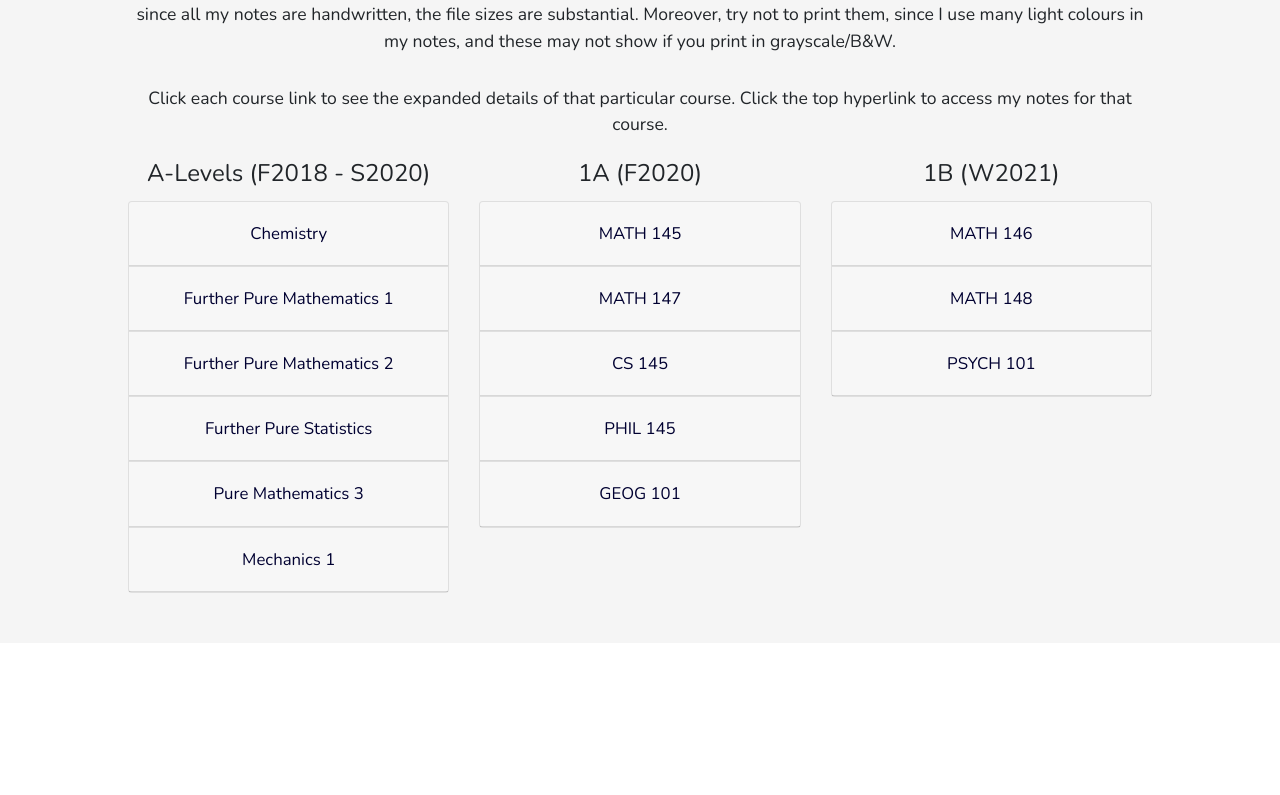
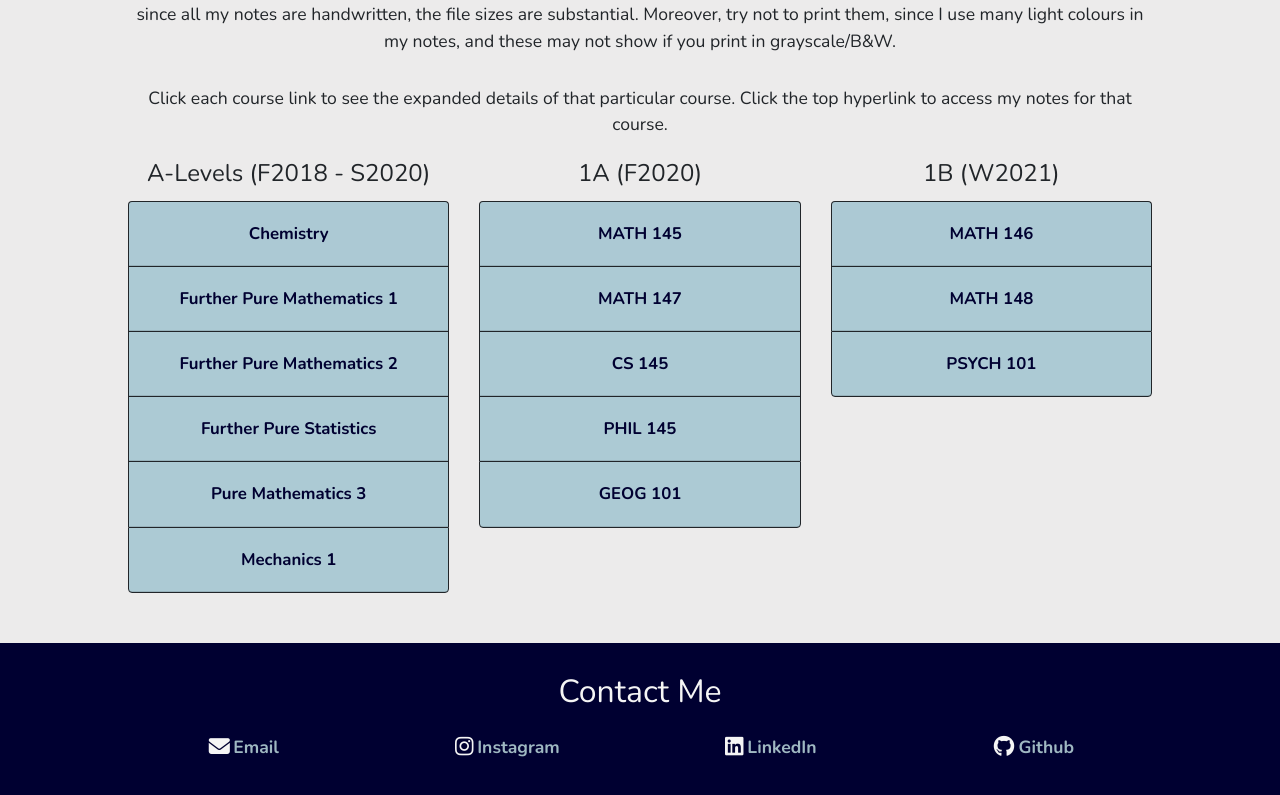
Before and after one commit to mcpenguin/the-arctic-blog, a React (Create React App) app: page / in a window 1280 px wide. Shown: the part 1313-2108 px from the top of the page. Before the commit the page ends 1956 px from the top, so only its background shows below. Built offline with nearby package versions, Linux system fonts and the light colour scheme.

Commit message:
more notes css, implemented contact me section

```diff
--- a/index.html
+++ b/index.html
@@ -1112,8 +1112,7 @@
                     <div class="contact-me-box col-md-4">
                         <p>
                             <i class="contact-me-logo fas fa-envelope"></i>
-                            <a class="contact-me-link" href="mailto:marcus.chanwc@gmail.com"
-                                :>marcus.chanwc@gmail.com</a>
+                            <a class="contact-me-link" href="mailto:marcus.chanwc@gmail.com">marcus.chanwc@gmail.com</a>
                         </p>
                     </div>
                     <div class="contact-me-box col-md-2">
--- a/package.json
+++ b/package.json
@@ -22,6 +22,7 @@
     "build": "react-scripts build",
     "test": "react-scripts test",
     "eject": "react-scripts eject",
+    "make_section": "bash make-section-folder.sh",
     "make_notes_export": "node src/components/Notes/make-notes-export-file.js"
   },
   "eslintConfig": {
--- a/src/App.js
+++ b/src/App.js
@@ -4,6 +4,7 @@ import { Component } from 'react';
 import Header from './components/Header/Header';
 import AboutMe from './components/AboutMe/AboutMe';
 import Notes from './components/Notes/Notes';
+import ContactMe from './components/ContactMe/ContactMe';
 
 export default class App extends Component {
     render() {
@@ -12,6 +13,7 @@ export default class App extends Component {
                 <Header />
                 <AboutMe />
                 <Notes />
+                <ContactMe />
             </>
         )
     }
--- a/src/components/AboutMe/AboutMe.css
+++ b/src/components/AboutMe/AboutMe.css
@@ -26,7 +26,7 @@
     padding-bottom: 50px;
     padding-left: 0;
     padding-right: 0;
-    background-color: #f5f5f5;
+    background-color: #f5f5f5cc;
 }
 
 #personal-description {
--- /dev/null
+++ b/src/components/ContactMe/ContactMe.js
@@ -0,0 +1,96 @@
+// React component class for ContactMe section
+import React, { Component } from 'react';
+
+// import Bootstrap components
+import Container from 'react-bootstrap/Container';
+import Row from 'react-bootstrap/Row';
+import Col from 'react-bootstrap/Col';
+
+// import stylesheet
+import './ContactMe.css';
+
+class ContactMeBox extends Component {
+    render() {
+        return (
+            <Col md={this.props.width} className="contact-me-box">
+                <p>
+                    <i class={`contact-me-logo ${this.props.logo}`}></i>
+                    <a class="contact-me-link" href={this.props.link}>{this.props.name}</a>
+                </p>
+            </Col>
+        )
+    }
+}
+
+export default class ContactMe extends Component {
+    render() {
+        return (
+            <section className="section-contact-me">
+                <footer>
+                    <h2>Contact Me</h2>
+                    <Container fluid className="contact-me-details">
+                        <Row>
+                            <ContactMeBox
+                                name="Email"
+                                link="mailto:marcus.chanwc@gmail.com"
+                                logo="fas fa-envelope"
+                                width={3}
+                            />
+                            <ContactMeBox
+                                name="Instagram"
+                                link="https://www.instagram.com/mcpenquin/?hl=en"
+                                logo="fab fa-instagram"
+                                width={3}
+                            />
+                            <ContactMeBox
+                                name="LinkedIn"
+                                link="https://www.linkedin.com/in/marcus-chanwc/"
+                                logo="fab fa-linkedin"
+                                width={3}
+                            />
+                            <ContactMeBox
+                                name="Github"
+                                link="https://github.com/mcpenguin"
+                                logo="fab fa-github"
+                                width={3}
+                            />
+                        </Row>
+                    </Container>
+                    {/* <div class="contact-me-details row">
+                        <div class="contact-me-box col-md-2">
+                            <p>
+                                <i class="contact-me-logo fab fa-instagram"></i>
+                                <a class="contact-me-link" href="https://www.instagram.com/mcpenquin/?hl=en">Instagram</a>
+                            </p>
+                        </div>
+                        <div class="contact-me-box col-md-4">
+                            <p>
+                                <i class="contact-me-logo fas fa-envelope"></i>
+                                <a class="contact-me-link" href="mailto:marcus.chanwc@gmail.com">marcus.chanwc@gmail.com</a>
+                            </p>
+                        </div>
+                        <div class="contact-me-box col-md-2">
+                            <p>
+                                <i class="contact-me-logo fab fa-linkedin"></i>
+                                <a class="contact-me-link" href="https://www.linkedin.com/in/marcus-chanwc/">LinkedIn</a>
+                            </p>
+                        </div>
+                        <div class="contact-me-box col-md-2">
+                            <p>
+                                <i class="contact-me-logo fab fa-github"></i>
+                                <a class="contact-me-link" href="https://github.com/mcpenguin">GitHub</a>
+                            </p>
+                        </div>
+                        <div class="contact-me-box col-md-2">
+                            <p>
+                                <i class="contact-me-logo fab fa-youtube"></i>
+                                <a class="contact-me-link"
+                                    href="https://www.youtube.com/channel/UCIAQzTXPVtht2H0hoz8NNAg">YouTube</a>
+                            </p>
+                        </div>
+                    </div> */}
+                </footer>
+            </section>
+        );
+    }
+}
--- a/src/components/Notes/Notes.css
+++ b/src/components/Notes/Notes.css
@@ -1,5 +1,5 @@
 .section-notes {
-    background-color: #f5f5f5;
+    background-color: #ecebeb;
     padding-bottom: 50px;
     font-size: 1.1rem;
 }
@@ -14,13 +14,18 @@
 }
 
 .notes-card {
-    height: 80%;
-    padding: 0px;
+    background-color: #b2d0db;
+    border: 1px solid;
+}
+
+.notes-card-body {
+    background-color: #ecebeb;
 }
 
 .notes-card-link {
     color: #000031;
     font-size: 1.05rem;
+    font-weight: bold;
 }
 
 .notes-card-link:hover {
@@ -53,6 +58,5 @@
 
 .notes-description {
     font-size: 1rem;
-    font-style: italic;
     text-align: justify;
 }
--- a/src/components/Notes/Notes.js
+++ b/src/components/Notes/Notes.js
@@ -59,7 +59,7 @@ class CourseNotes extends Component {
                     </Accordion.Toggle>
                 </Card.Header>
                 <Accordion.Collapse eventKey={this.props.eventKey}>
-                    <Card.Body>
+                    <Card.Body className="notes-card-body">
                         <Card.Title className="notes-subject-link">
                             <a href={pdfs[this.props.eventKey]} without rel="noopener noreferrer" target="_blank">
                                 {this.props.shortTitle} - {this.props.longTitle}
```
Also changed, not shown: src/components/ContactMe/ContactMe.css (added), 1 other file (tests, documents, lock files or other folders).
